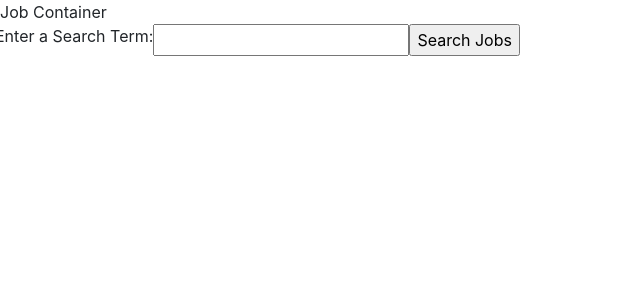
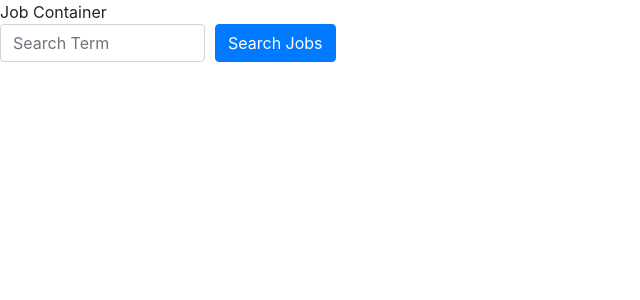
Before and after one commit to snganyone/React-Job-Board, a React (Create React App) app in the folder react-job-board/: page / in a window 1280 px wide. Shown: the top 300 px of the page, without its empty margins (0-640 px from the left). Built offline with nearby package versions, Linux system fonts and the light colour scheme.

Commit message:
React Bootstrap

```diff
--- a/react-job-board/src/components/JobSearch.js
+++ b/react-job-board/src/components/JobSearch.js
@@ -1,6 +1,8 @@
 import React, { Component } from 'react';
 
 import Form from 'react-bootstrap/Form';
+import Button from 'react-bootstrap/Button';
+import { Col } from 'react-bootstrap';
 
 class JobSearch extends Component{
     state = {
@@ -24,9 +26,14 @@ class JobSearch extends Component{
             <div>
                 <Form onSubmit={event => this.handleSubmit(event)}>
                     <Form.Row>
-                    <label>Enter a Search Term:</label><br></br>
-                    <input type="text" onChange={event => this.handleQueryChange(event)} value={this.state.query}/><br></br>
-                    <input type="submit" value="Search Jobs"/>
+                    <Col xs={2}>
+                        <Form.Control placeholder="Search Term" onChange={event => this.handleQueryChange(event)} value={this.state.query}/>
+                    </Col>
+                    <Col>
+                    <Button variant="primary" type="submit">
+                        Search Jobs
+                    </Button>
+                    </Col>
                     </Form.Row>
                 </Form>
             </div>
```
Also changed, not shown: 1 other file (tests, documents, lock files or other folders).
